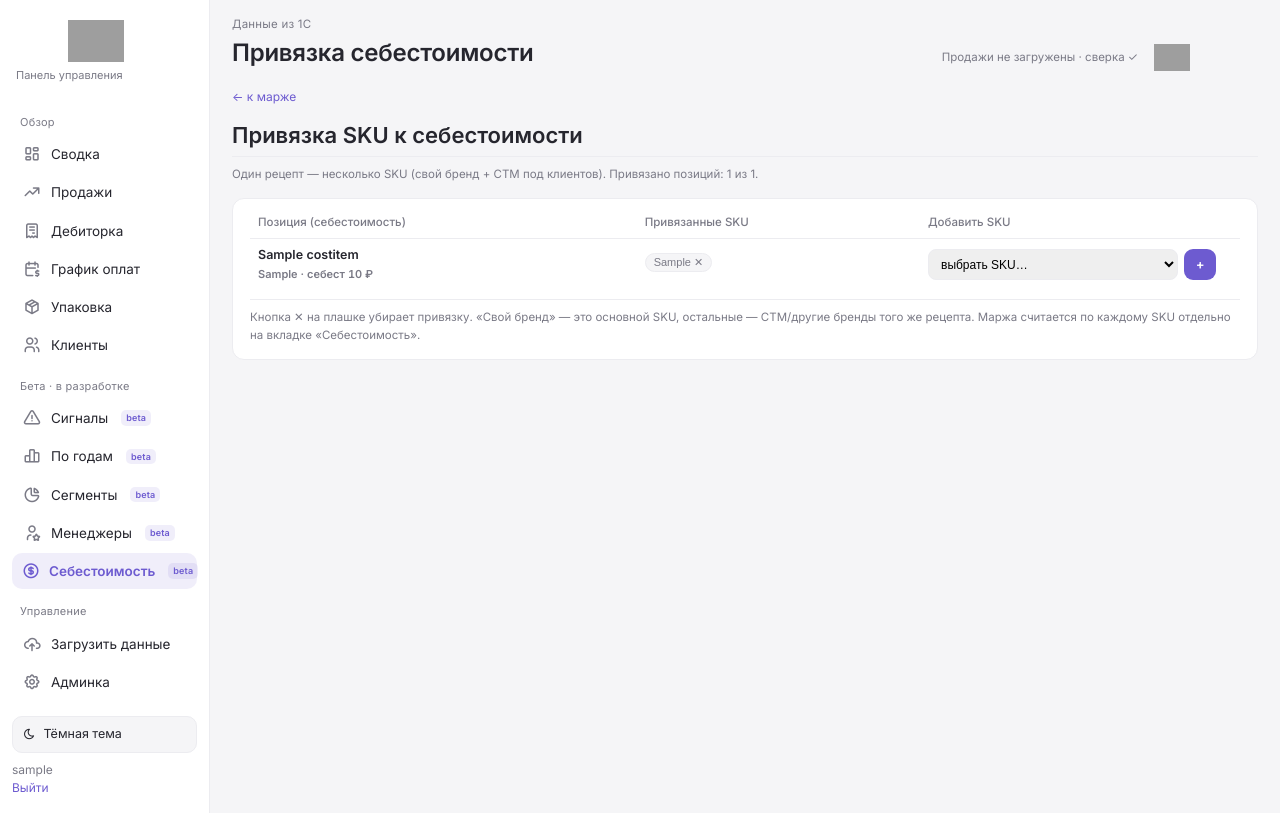
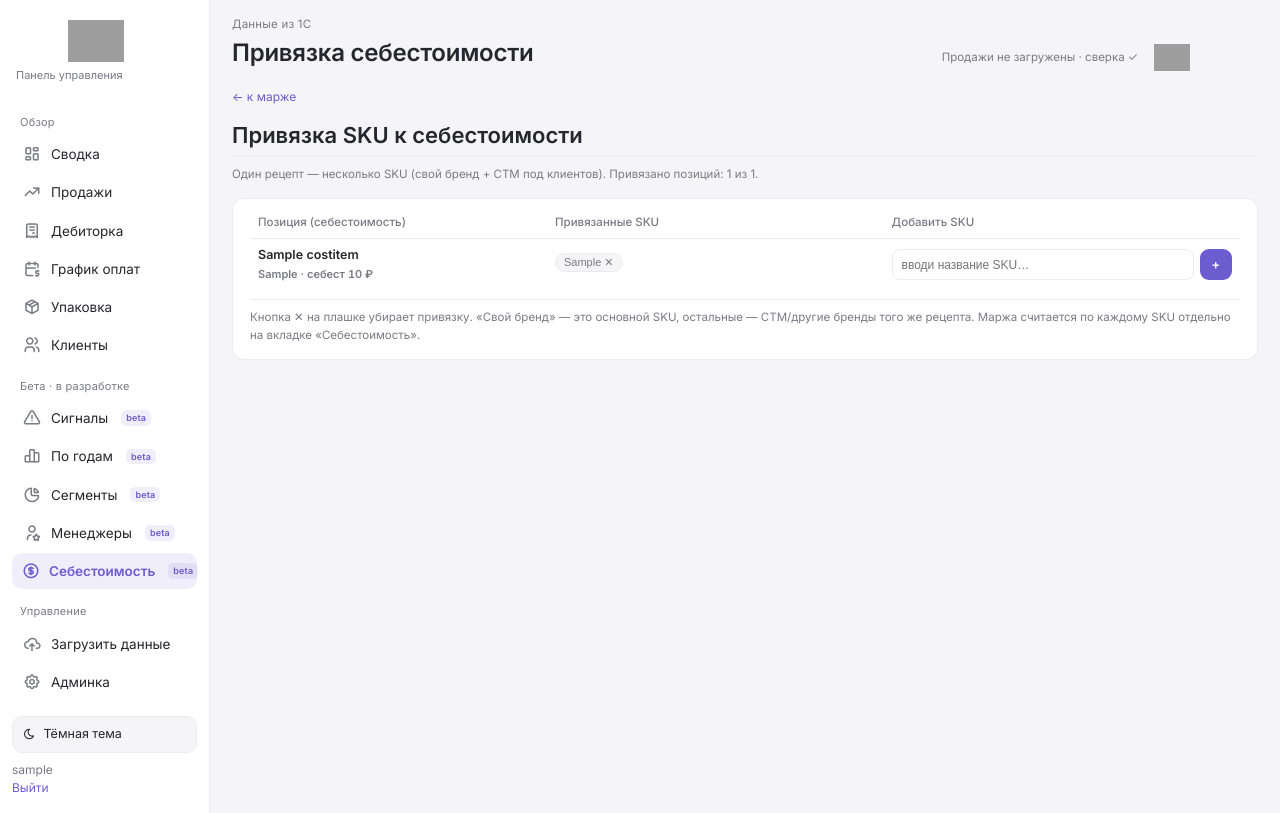
Before and after one commit to Blankeevich/kick-dashboard, a Django app: page /cost/map/ in a window 1280 px wide. Run offline with Django 5.2, Linux system fonts and the light colour scheme; a user stored in the database is signed in; tables that the repository leaves empty hold one stand-in row (values such as "Sample post"); grey boxes are pictures that could not be loaded.

Commit message:
Привязка SKU: поле с поиском (datalist) вместо узкого select — полные названия видно, поиск по вводу; шире колонки; валидация SKU на бэкенде

```diff
--- a/dashboard/templates/dashboard/cost_map.html
+++ b/dashboard/templates/dashboard/cost_map.html
@@ -8,9 +8,10 @@
 <h2 style="margin:0 0 4px;font-size:22px">Привязка SKU к себестоимости</h2>
 <div class="foot" style="margin:0 0 14px">Один рецепт — несколько SKU (свой бренд + СТМ под клиентов). Привязано позиций: {{ mapped }} из {{ total }}.</div>
 
+<datalist id="skulist">{% for s in skus %}<option value="{{ s }}"></option>{% endfor %}</datalist>
 <div class="card wide">
-  <table>
-    <thead><tr><th>Позиция (себестоимость)</th><th>Привязанные SKU</th><th style="width:320px">Добавить SKU</th></tr></thead>
+  <table style="table-layout:fixed;width:100%">
+    <thead><tr><th style="width:30%">Позиция (себестоимость)</th><th style="width:34%">Привязанные SKU</th><th style="width:36%">Добавить SKU</th></tr></thead>
     <tbody>
       {% for it in items %}<tr id="c{{ it.id }}">
         <td><b>{{ it.name }}</b><br><span style="color:var(--ink2);font-size:11px">{{ it.line }} · себест {{ it.cost }} ₽</span></td>
@@ -28,10 +29,8 @@
           <form method="post" style="display:flex;gap:6px">{% csrf_token %}
             <input type="hidden" name="cost" value="{{ it.id }}">
             <input type="hidden" name="action" value="add">
-            <select name="sku" style="flex:1;font-size:12px;border:1px solid var(--line);border-radius:8px;padding:6px 8px;max-width:250px">
-              <option value="">выбрать SKU…</option>
-              {% for s in skus %}<option value="{{ s }}">{{ s|truncatechars:48 }}</option>{% endfor %}
-            </select>
+            <input name="sku" list="skulist" autocomplete="off" placeholder="вводи название SKU…"
+                   style="flex:1;min-width:0;font-size:12px;border:1px solid var(--line);border-radius:8px;padding:7px 9px">
             <button type="submit" class="btn" style="padding:6px 12px">+</button>
           </form>
         </td>
--- a/dashboard/views.py
+++ b/dashboard/views.py
@@ -289,7 +289,9 @@ def cost_map(request):
         cid = request.POST.get('cost')
         act = request.POST.get('action')
         if act == 'add' and request.POST.get('sku'):
-            CostSku.objects.get_or_create(cost_id=cid, sku=request.POST['sku'])
+            sku = request.POST['sku'].strip()
+            if SkuFact.objects.filter(sku_raw=sku).exists():   # только реальный SKU
+                CostSku.objects.get_or_create(cost_id=cid, sku=sku)
         elif act == 'remove_extra':
             CostSku.objects.filter(id=request.POST.get('csid')).delete()
         elif act == 'remove_primary':
```
